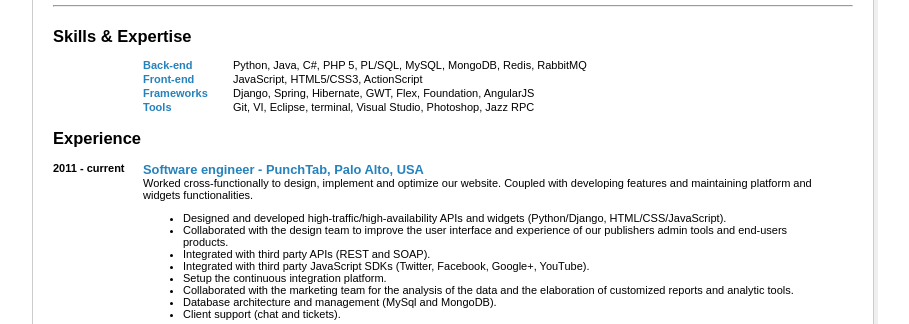
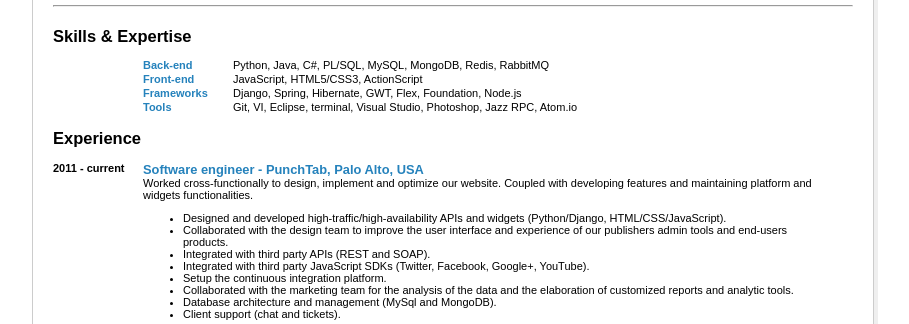
Before and after one commit to arthurio/site_heroku, a Django app: page /resume/ in a window 1280 px wide. Shown: the part 125-449 px from the top of the page, without its empty margins (187-1096 px from the left). Run offline with Django 3.2, Linux system fonts and the light colour scheme; some web fonts are replaced.

Commit message:
update resume

```diff
--- a/perso/templates/resume.html
+++ b/perso/templates/resume.html
@@ -31,7 +31,7 @@
                     <h4 class="blue">Back-end</h4>
                 </div>
                 <div class="column right">
-                    <p>Python, Java, C#, PHP 5, PL/SQL, MySQL, MongoDB, Redis, RabbitMQ</p>
+                    <p>Python, Java, C#, PL/SQL, MySQL, MongoDB, Redis, RabbitMQ</p>
                 </div>
             </div>
             <div class="row">
@@ -47,7 +47,7 @@
                     <h4 class="blue">Frameworks</h4>
                 </div>
                 <div class="column right">
-                    <p>Django, Spring, Hibernate, GWT, Flex, Foundation, AngularJS</p>
+                    <p>Django, Spring, Hibernate, GWT, Flex, Foundation, Node.js</p>
                 </div>
             </div>
             <div class="row">
@@ -55,7 +55,7 @@
                     <h4 class="blue">Tools</h4>
                 </div>
                 <div class="column right">
-                    <p>Git, VI, Eclipse, terminal, Visual Studio, Photoshop, Jazz RPC</p>
+                    <p>Git, VI, Eclipse, terminal, Visual Studio, Photoshop, Jazz RPC, Atom.io</p>
                 </div>
             </div>
         </div>
```
